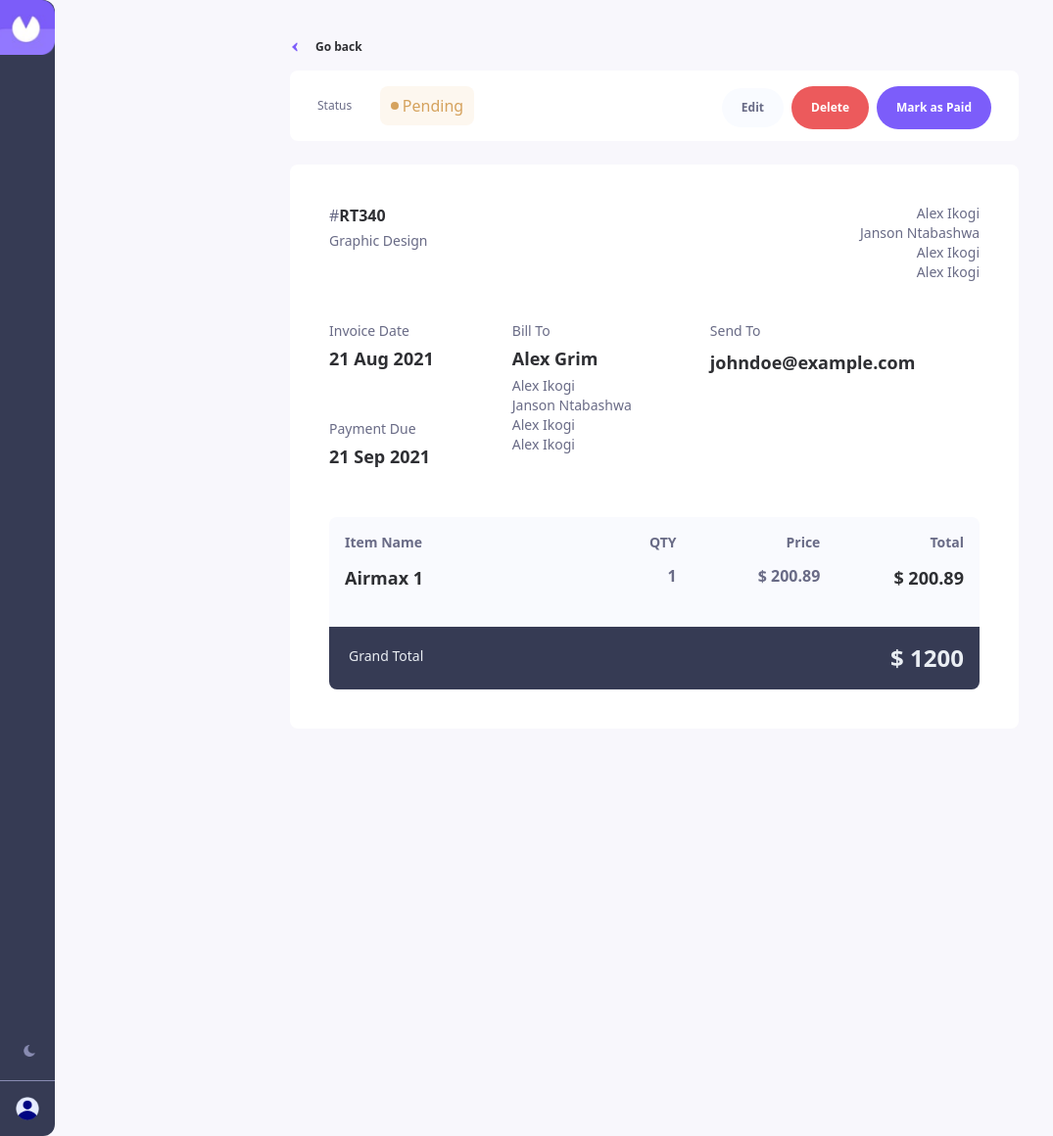
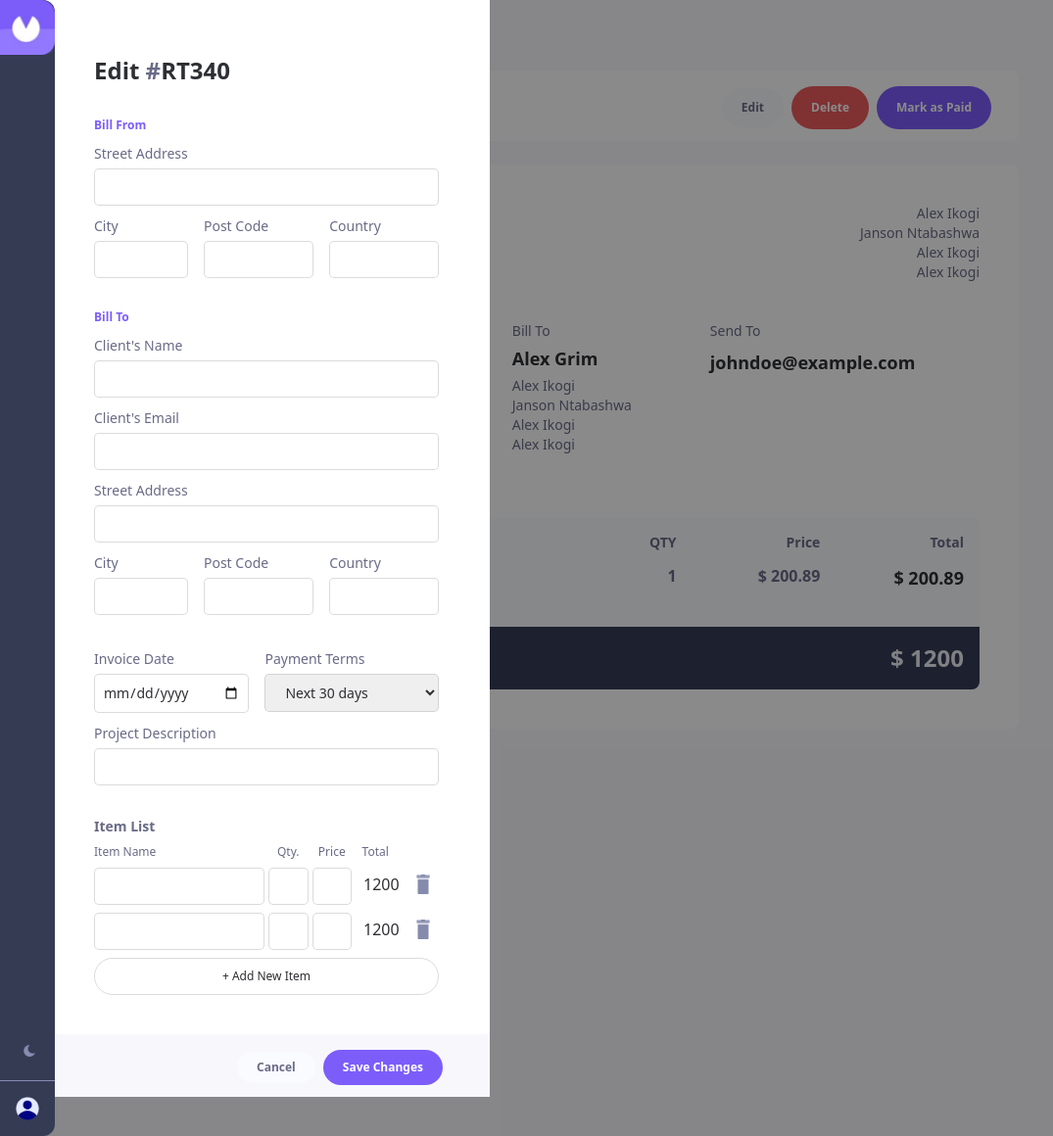
Before and after one commit to hervebutera/react-invoice-app, a React (Create React App) app: page / in a window 1280 px wide. Shown: the whole page at 98% size, without its empty margins (0-1075 px from the left). Built offline with nearby package versions, Linux system fonts and the light colour scheme.

Commit message:
feat: add invoice edit form

```diff
--- a/src/App.js
+++ b/src/App.js
@@ -1,5 +1,5 @@
 import NavBar from "./Components/NavBar";
-// import InvoicesPage from "./Pages/InvoicesPage";
+import InvoiceListPage from "./Pages/InvoiceListPage";
 import AppLayout from "./Layouts/AppLayout";
 import InvoiceDetailsPage from "./Pages/InvoiceDetailsPage";
 
@@ -7,7 +7,7 @@ const App = () => {
   return (
     <AppLayout>
       <NavBar />
-      {/* <InvoicesPage /> */}
+      {/* <InvoiceListPage /> */}
       <InvoiceDetailsPage />
     </AppLayout>
   );
--- /dev/null
+++ b/src/Components/EditInvoice.js
@@ -0,0 +1,47 @@
+import InvoiceFormLayout from "../Layouts/InvoiceFormLayout";
+import InvoiceForm from "./InvoiceForm";
+import InvoiceFormActionBtnsWrapper from "./FormActionBtns";
+import Modal from "./modal";
+import Button from "./Button";
+
+const EditInvoice = () => {
+  return (
+    <Modal>
+      <InvoiceFormLayout>
+        <h1
+          className="text-darkishBlue_font dark:text-lightGrey_font text-2xl
+              font-bold px-5 pt-20 md:pt-28 md:px-10 lg:pt-14 lg:pl-24 "
+        >
+          Edit
+          <span className="text-grey_font text-2xl "> #</span>
+          <span
+            className="text-darkishBlue_font dark:text-darkWhite_font
+                text-2xl font-bold "
+          >
+            {"RT340"}
+          </span>
+        </h1>
+        <InvoiceForm />
+        <InvoiceFormActionBtnsWrapper>
+          <div className="float-right flex flex-row space-x-1 md:space-x-2">
+            <Button
+              styles={`bg-editBtn_light_background dark:bg-editBtn_dark_background text-grey_font
+                dark:text-white  py-2 text-xs px-1  font-semibold self-center  md:px-5 `}
+            >
+              Cancel
+            </Button>
+            <Button
+              styles={
+                "bg-purpleMainColor py-2.5 text-xs px-1 text-white font-semibold self-center  md:px-5 "
+              }
+            >
+              Save Changes
+            </Button>
+          </div>
+        </InvoiceFormActionBtnsWrapper>
+      </InvoiceFormLayout>
+    </Modal>
+  );
+};
+
+export default EditInvoice;
--- a/src/Pages/InvoiceDetailsPage.js
+++ b/src/Pages/InvoiceDetailsPage.js
@@ -2,6 +2,7 @@ import HomePageLayout from "../Layouts/HomePageLayout";
 import CRUDbuttonsCard from "../Components/CRUDbuttonsCard";
 import InvoiceDetailsCard from "../Components/InvoiceDetailsCard";
 import InvoiceDetailsHeader from "../Components/InvoiceDetailsHeader";
+import EditInvoice from "../Components/EditInvoice";
 
 const InvoiceDetailsPage = () => {
   return (
@@ -9,6 +10,7 @@ const InvoiceDetailsPage = () => {
       <HomePageLayout>
         <InvoiceDetailsHeader />
         <InvoiceDetailsCard />
+        <EditInvoice />
       </HomePageLayout>
       <CRUDbuttonsCard
         styles={
```
